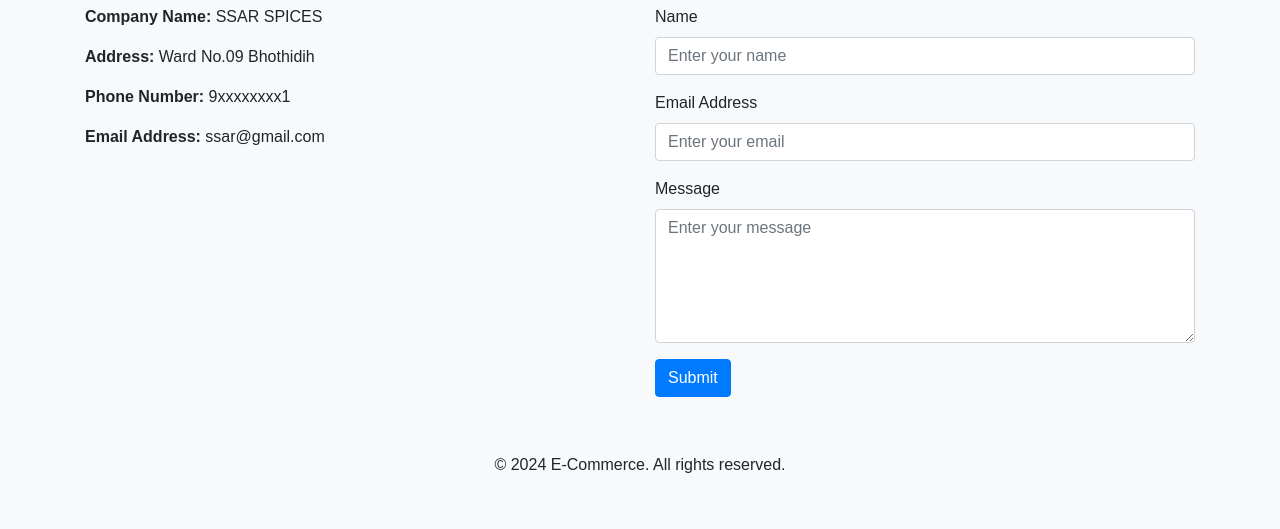
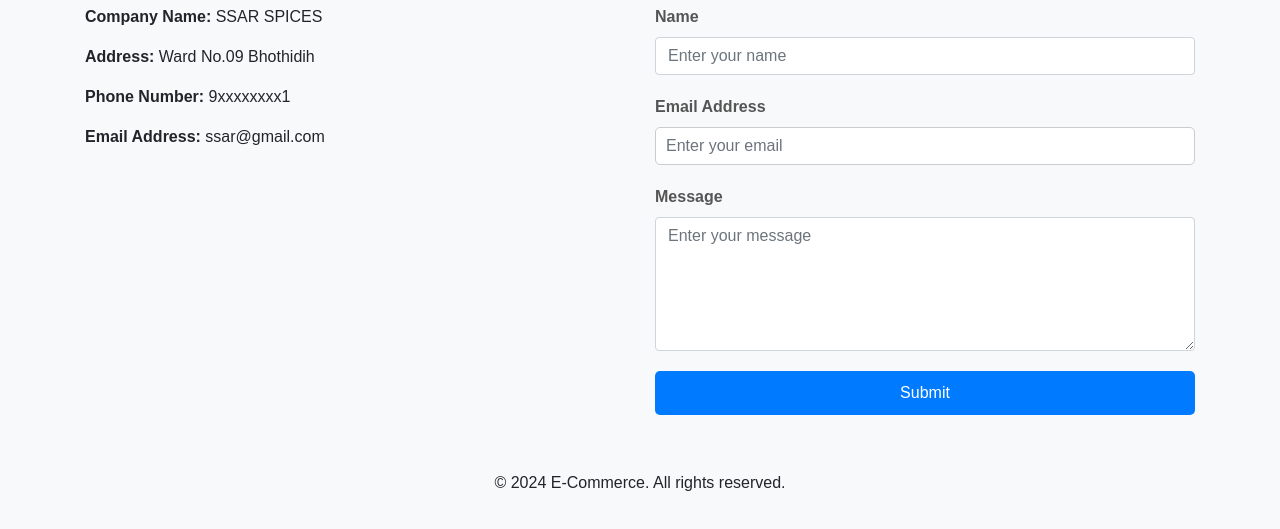
Before and after one commit to shalinipareek02/E-commerce-node-website, a website: page contact.html in a window 1280 px wide. Shown: the part 289-818 px from the top of the page. Drawn offline with nearby package versions, Linux system fonts and the light colour scheme; files that its build step writes are made by us from their sources.

Commit message:
Update contact.html

```diff
--- a/contact.html
+++ b/contact.html
@@ -5,7 +5,9 @@
     <meta name="viewport" content="width=device-width, initial-scale=1.0">
     <title>Contact Us - E-Commerce</title>
     <link href="https://stackpath.bootstrapcdn.com/bootstrap/4.5.2/css/bootstrap.min.css" rel="stylesheet">
-    <link href="css/style.css" rel="stylesheet">
+    <link rel="stylesheet" type="text/css" href="style.css">
+    <link rel="stylesheet" type="text/css" href="login.css">
+
     <style>
         /* CSS Code Goes Here */
         body {
```
